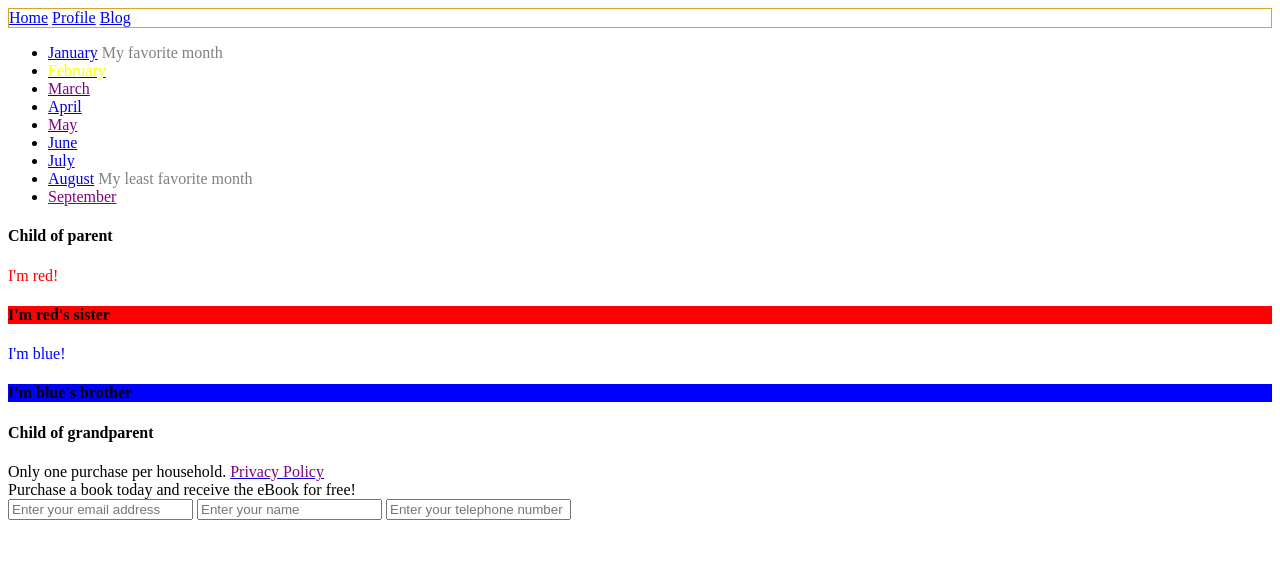
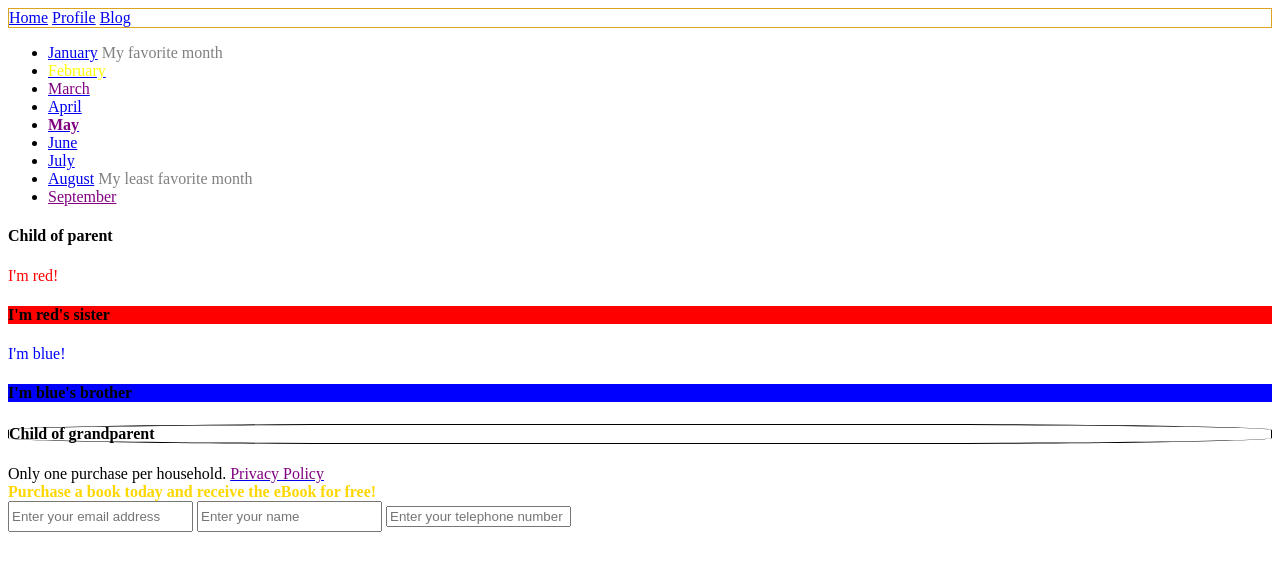
Before and after one commit to elliot-huck/css-selectors, a plain HTML site: page index.html in a window 1280 px wide. Drawn offline with Linux system fonts and the light colour scheme.

Commit message:
Completed final tickets 12-14

```diff
--- a/selectors.css
+++ b/selectors.css
@@ -44,3 +44,17 @@ a.disabled, a .disabled {
 .parent > div > div:first-child ~ div + h4 {
   background-color: blue;
 }
+
+.grandparent > h4 {
+  border: 1px solid;
+  border-radius: 30%;
+}
+
+.promo {
+  color: gold;
+  font-weight: bold;
+}
+
+input[type=text] {
+  height: 25px;
+}
```
